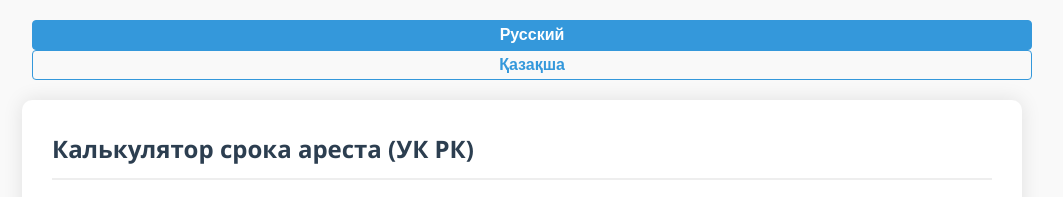
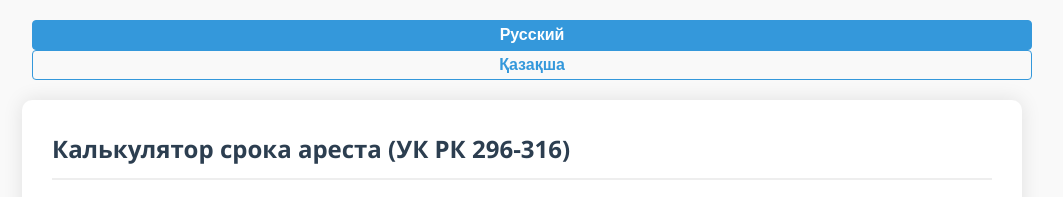
Before and after one commit to Dilarany/calc, a plain HTML site: page index.html in a window 1280 px wide. Shown: the top 197 px of the page, without its empty margins (118-1181 px from the left). Drawn offline with Linux system fonts and the light colour scheme.

Commit message:
index.html

```diff
--- a/index.html
+++ b/index.html
@@ -537,7 +537,7 @@ const articlesData = {
         // Тексты для языков
         const translations = {
             ru: {
-                title: "Калькулятор срока ареста (УК РК)",
+                title: "Калькулятор срока ареста (УК РК 296-316)",
                 articleLabel: "Выберите статью УК РК:",
                 calculateBtn: "Рассчитать срок",
                 resultTitle: "Предполагаемый срок:",
```
